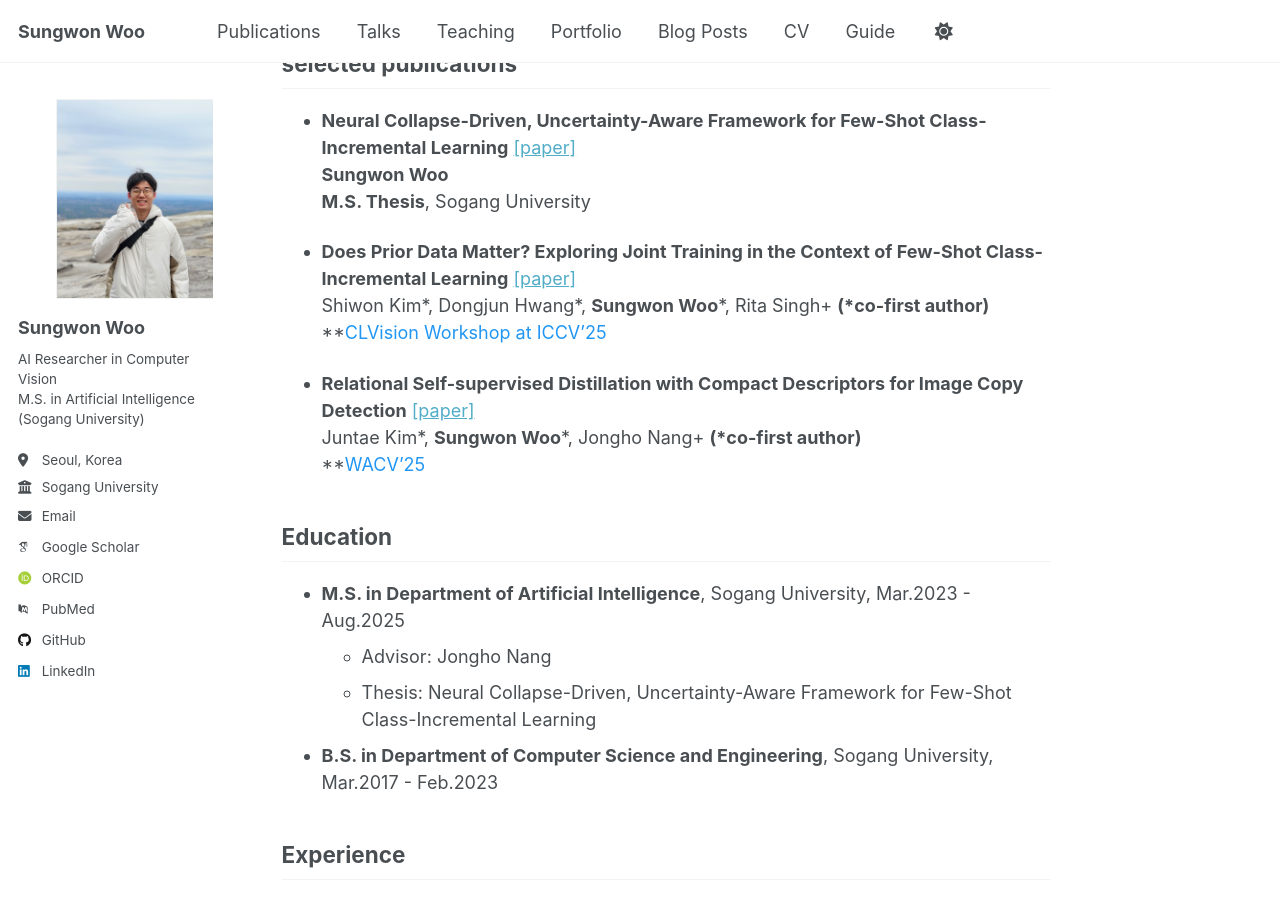
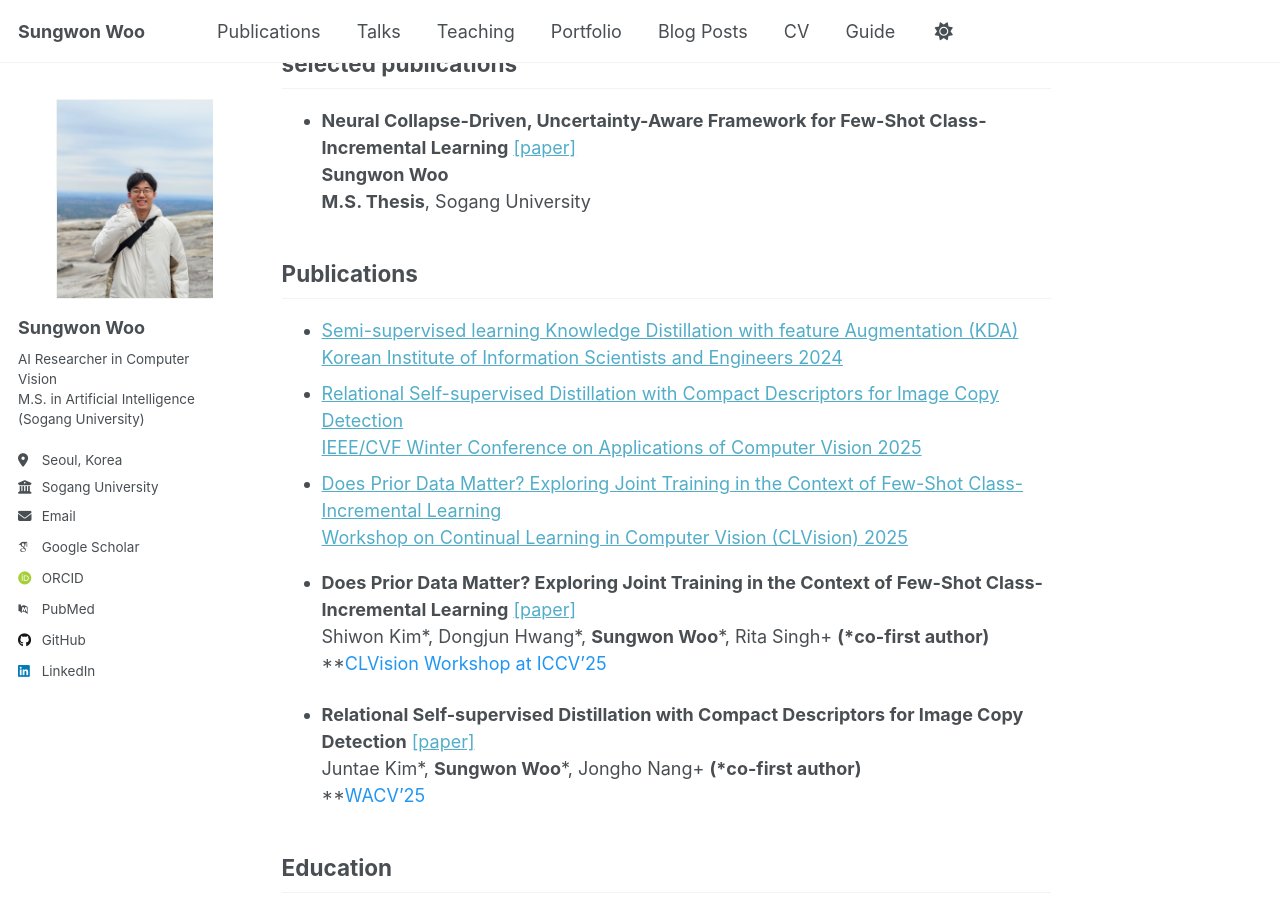
Before and after one commit to sungwon-woo/sungwon-woo.github.io, a Jekyll site: the page built from _pages/about.md, in a window 1280 px wide and 900 px high, scrolled down 576 px. Built offline with Jekyll 4.4.1, drawn with Linux system fonts in a browser that asks for light colours; some web fonts are replaced; a script that is not in the unit is left out.

Commit message:
edit main page

```diff
--- a/_pages/about.md
+++ b/_pages/about.md
@@ -24,6 +24,28 @@ I am an alum of Sogang University, where I earned a Master's degree in Artificia
 **Sungwon Woo**
 **M.S. Thesis**, Sogang University
 
+
+## Publications
+<ul class="teaser-tiles">
+{% assign pubs = site.publications | where_exp: "p", "p.status != 'preprint'" %}
+{% for item in pubs limit: 6 %}
+  <li class="teaser-tile">
+    <a href="{{ item.url | relative_url }}">
+      {% if item.thumbnail %}<img class="teaser" src="{{ item.thumbnail | relative_url }}" alt="{{ item.title }}">{% endif %}
+      <div class="teaser-meta">
+        <div class="teaser-title">{{ item.title }}</div>
+        {% if item.venue %}<div class="teaser-venue">{{ item.venue }}</div>{% endif %}
+        <div class="teaser-links">
+          {% if item.paperurl %}<a href="{{ item.paperurl }}" target="_blank">Paper</a>{% endif %}
+          {% if item.projecturl %}{% if item.paperurl %} | {% endif %}<a href="{{ item.projecturl }}" target="_blank">Project</a>{% endif %}
+          {% if item.code %} | <a href="{{ item.code }}" target="_blank">GitHub</a>{% endif %}
+        </div>
+      </div>
+    </a>
+  </li>
+{% endfor %}
+</ul>
+
 - **Does Prior Data Matter? Exploring Joint Training in the Context of Few-Shot Class-Incremental Learning** [[paper]](https://arxiv.org/pdf/2503.10003)
 Shiwon Kim\*, Dongjun Hwang\*, **Sungwon Woo***, Rita Singh+ **(*co-first author)**
 **<span style="color: #2196F3;">CLVision Workshop at ICCV'25</span>
```
